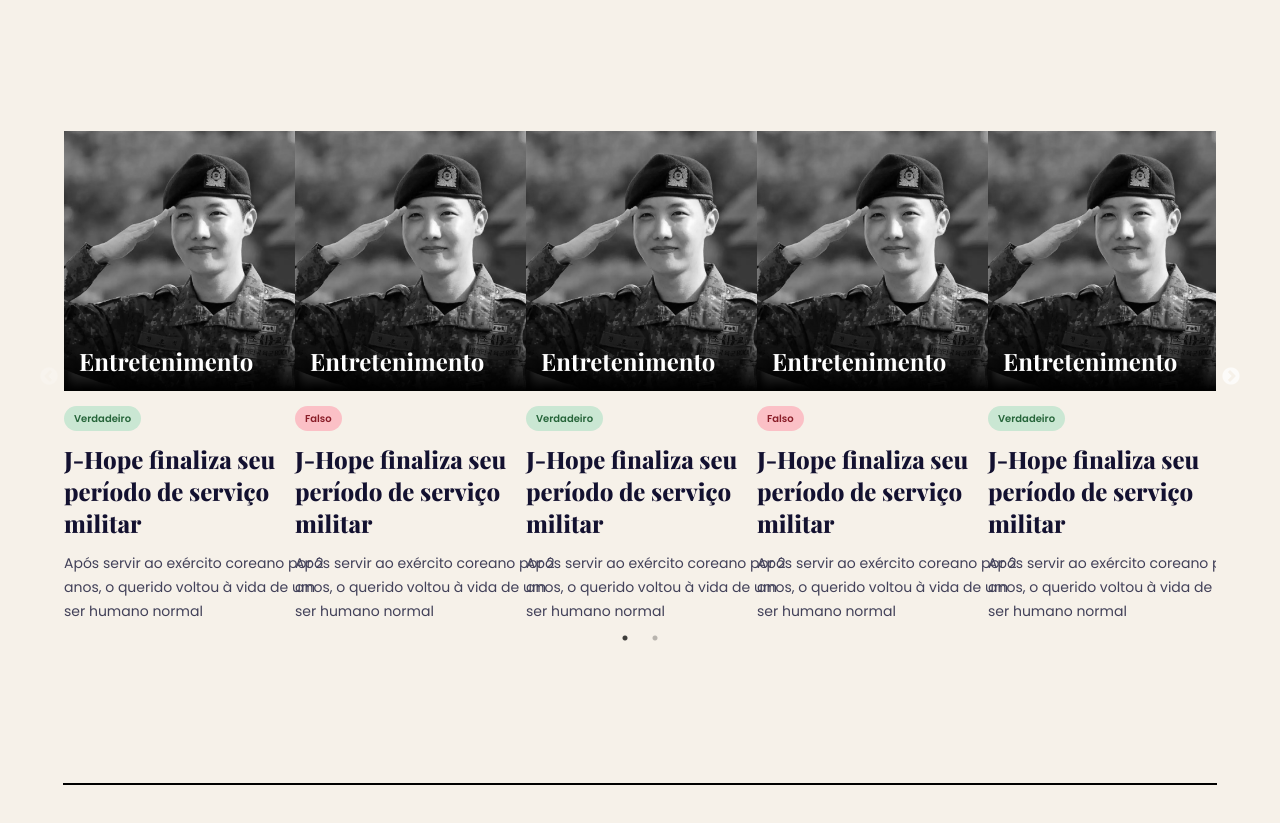
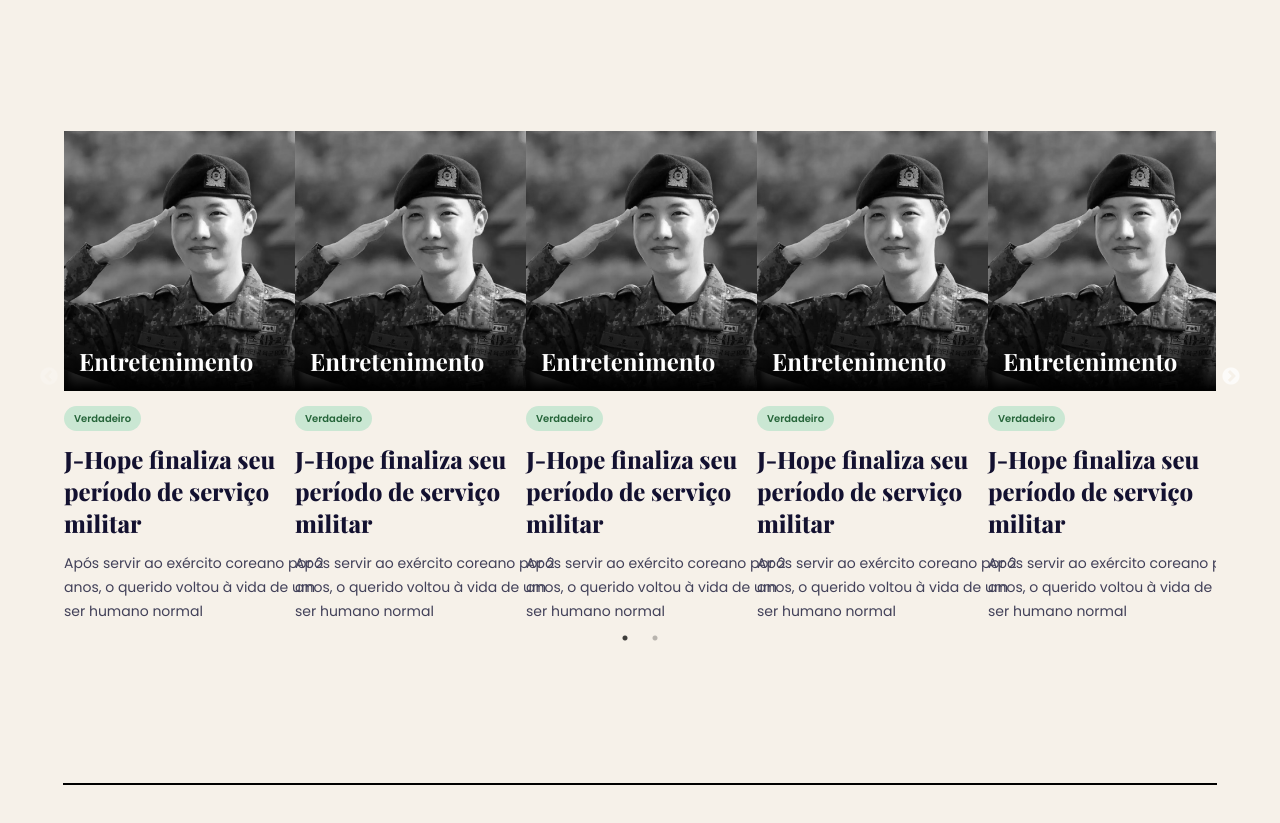
Before and after one commit to FN-Book/fn-book-frontend, a React (Vite) app: page / in a window 1280 px wide. Shown: the part 2680-3503 px from the top of the page. Built offline with nearby package versions, Linux system fonts and the light colour scheme; a web font is replaced by a local one.

Commit message:
feat: add modal for view all news information

```diff
--- a/src/components/Carousel/index.jsx
+++ b/src/components/Carousel/index.jsx
@@ -1,20 +1,59 @@
-import React from 'react'
+import React, { useState } from 'react'
 import Slider from 'react-slick'
 import 'slick-carousel/slick/slick.css'
 import 'slick-carousel/slick/slick-theme.css'
 
 import MiniCard from '../MiniCard'
+import ModalViewAllNews from '../ModalViewAllNews'
 
 // Importando imagens
 import hobe from '../../assets/images/test/hobe.png'
-import jimin from '../../assets/images/test/jimin.png'
-import jin from '../../assets/images/test/jin.png'
-import jk from '../../assets/images/test/jk.png'
-import rm from '../../assets/images/test/rm.png'
-import tae from '../../assets/images/test/tae.png'
-import yoongi from '../../assets/images/test/yoongi.png'
+import './style.css'
 
-import './style.css'
+const miniCardData = [
+    {
+        image: hobe,
+        topic: "Entretenimento",
+        flag: true,
+        title: "J-Hope finaliza seu período de serviço militar",
+        text: "Após servir ao exército coreano por 2 anos, o querido voltou à vida de um ser humano normal"
+    },
+    {
+        image: hobe,
+        topic: "Entretenimento",
+        flag: true,
+        title: "J-Hope finaliza seu período de serviço militar",
+        text: "Após servir ao exército coreano por 2 anos, o querido voltou à vida de um ser humano normal"
+    },
+    {
+        image: hobe,
+        topic: "Entretenimento",
+        flag: true,
+        title: "J-Hope finaliza seu período de serviço militar",
+        text: "Após servir ao exército coreano por 2 anos, o querido voltou à vida de um ser humano normal"
+    },
+    {
+        image: hobe,
+        topic: "Entretenimento",
+        flag: true,
+        title: "J-Hope finaliza seu período de serviço militar",
+        text: "Após servir ao exército coreano por 2 anos, o querido voltou à vida de um ser humano normal"
+    },
+    {
+        image: hobe,
+        topic: "Entretenimento",
+        flag: true,
+        title: "J-Hope finaliza seu período de serviço militar",
+        text: "Após servir ao exército coreano por 2 anos, o querido voltou à vida de um ser humano normal"
+    },
+    {
+        image: hobe,
+        topic: "Entretenimento",
+        flag: true,
+        title: "J-Hope finaliza seu período de serviço militar",
+        text: "Após servir ao exército coreano por 2 anos, o querido voltou à vida de um ser humano normal"
+    },
+]
 
 const Carousel = () => {
     const settings = {
@@ -50,70 +89,43 @@
         ]
     }
 
+    const [modalOpen, setModalOpen] = useState(false)
+    const [selectedCardData, setSelectedCardData] = useState(null)
+
+    const viewAllInformations = (cardData) => {
+        setSelectedCardData(cardData)
+        setModalOpen(true)
+    }
+
     return (
         <div className="container-main-carousel">
             <div className="container-carousel">
                 <Slider {...settings}>
-                    <div>
-                        <MiniCard
-                            image={hobe}
-                            topic="Entretenimento"
-                            flag={true}
-                            title="J-Hope finaliza seu período de serviço militar"
-                            text="Após servir ao exército coreano por 2 anos, o querido voltou à vida de um ser humano normal"
-                            link="https://music.youtube.com/watch?v=4u4d4GWdpo8&list=RDAMPLQP5Af3cx8TegAITWiiHGJ66HybaxKveGjjp"
-                        />
-                    </div>
-                    <div>
-                        <MiniCard
-                            image={hobe}
-                            topic="Entretenimento"
-                            flag={false}
-                            title="J-Hope finaliza seu período de serviço militar"
-                            text="Após servir ao exército coreano por 2 anos, o querido voltou à vida de um ser humano normal"
-                        />
-                    </div>
-                    <div>
-                        <MiniCard
-                            image={hobe}
-                            topic="Entretenimento"
-                            flag={true}
-                            title="J-Hope finaliza seu período de serviço militar"
-                            text="Após servir ao exército coreano por 2 anos, o querido voltou à vida de um ser humano normal"
-                            link="https://music.youtube.com/watch?v=4u4d4GWdpo8&list=RDAMPLQP5Af3cx8TegAITWiiHGJ66HybaxKveGjjp"
-                        />
-                    </div>
-                    <div>
-                        <MiniCard
-                            image={hobe}
-                            topic="Entretenimento"
-                            flag={false}
-                            title="J-Hope finaliza seu período de serviço militar"
-                            text="Após servir ao exército coreano por 2 anos, o querido voltou à vida de um ser humano normal"
-                        />
-                    </div>
-                    <div>
-                        <MiniCard
-                            image={hobe}
-                            topic="Entretenimento"
-                            flag={true}
-                            title="J-Hope finaliza seu período de serviço militar"
-                            text="Após servir ao exército coreano por 2 anos, o querido voltou à vida de um ser humano normal"
-                            link="https://music.youtube.com/watch?v=4u4d4GWdpo8&list=RDAMPLQP5Af3cx8TegAITWiiHGJ66HybaxKveGjjp"
-                        />
-                    </div>
-                    <div>
-                        <MiniCard
-                            image={hobe}
-                            topic="Entretenimento"
-                            flag={false}
-                            title="J-Hope finaliza seu período de serviço militar"
-                            text="Após servir ao exército coreano por 2 anos, o querido voltou à vida de um ser humano normal"
-                        />
-                    </div>
+                    {miniCardData.map((card, index) => (
+                        <div>
+                            <MiniCard
+                                key={index}
+                                image={card.image}
+                                topic={card.topic}
+                                flag={card.flag}
+                                title={card.title}
+                                text={card.text}
+                                link={() => viewAllInformations(card)}
+                            />
 
+                        </div>
+                    ))}
                 </Slider>
             </div>
+
+            {modalOpen && (
+                <div className="modal-view-information">
+                    <ModalViewAllNews
+                        data={selectedCardData}
+                        onClose={() => setModalOpen(false)}
+                    />
+                </div>
+            )}
         </div>
     )
 }
--- a/src/components/MiniCard/index.jsx
+++ b/src/components/MiniCard/index.jsx
@@ -14,7 +14,7 @@
     }
 
     return (
-        <a href={link}
+        <div onClick={link}
             onMouseEnter={handleMouseEnter}
             onMouseLeave={handleMouseLeave}
         >
@@ -30,6 +30,6 @@
                 <h1 className="mini-card-title">{title}</h1>
                 <p className="mini-card-text">{text}</p>
             </div>
-        </a >
+        </div>
     )
 }
--- /dev/null
+++ b/src/components/ModalViewAllNews/index.jsx
@@ -0,0 +1,13 @@
+import React from 'react'
+import './style.css'
+
+export default function ModalViewAllNews({ data, onClose }) {
+    return (
+        <div className="modal-view-information">
+            <div className="modal-view-information-content">
+                <button onClick={onClose}>Fechar</button>
+                <img src={data.image} />
+            </div>
+        </div>
+    )
+}
--- /dev/null
+++ b/src/components/ModalViewAllNews/style.css
@@ -0,0 +1,25 @@
+.modal-view-information {
+    position: fixed;
+    top: 0;
+    left: 0;
+    width: 100vw;
+    height: 100vh;
+    background-color: rgba(0, 0, 0, 0.3);
+    display: grid;
+    place-items: center;
+    z-index: 1000;
+}
+
+.modal-view-information-content {
+    background-color: white;
+    width: 600px;
+    height: 450px;
+    border-radius: 8px;
+    padding: 20px;
+    box-shadow: 0 4px 8px rgba(0, 0, 0, 0.2);
+    position: relative;
+}
+
+.modal-view-information-content img {
+width: 100%;
+}
```
